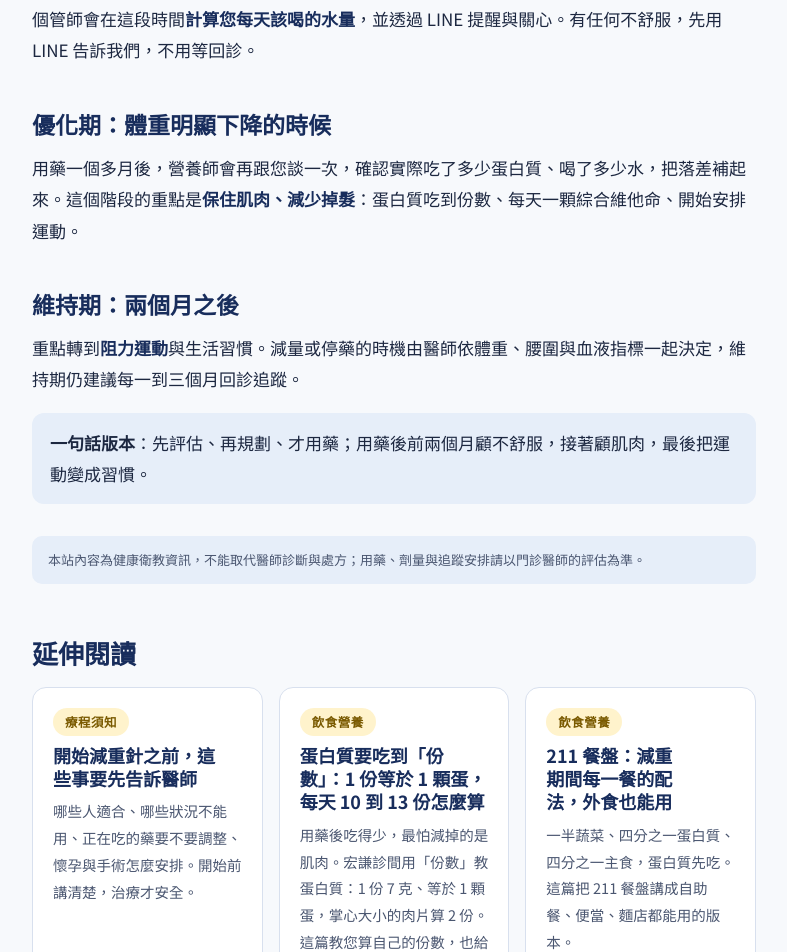
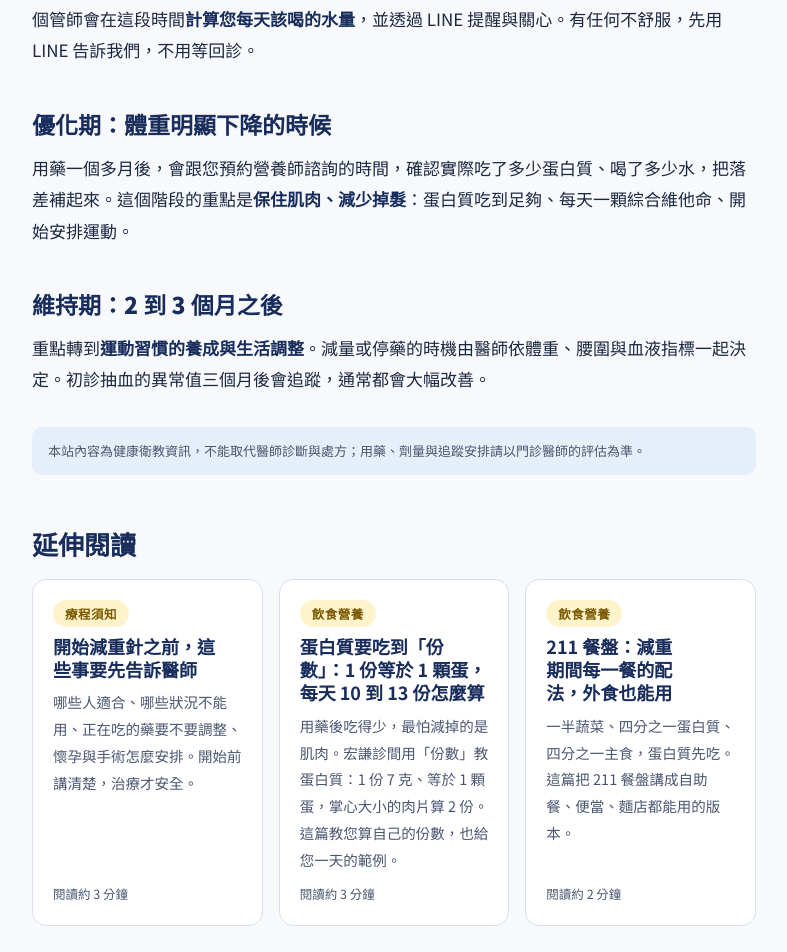
Before and after one commit to iwaly0310/slim, a website: page docs/articles/how-treatment-works/index.html in a window 1280 px wide. Shown: the part 1324-2276 px from the top of the page, without its empty margins (246-1033 px from the left). Drawn offline with Linux system fonts and the light colour scheme.

Commit message:
療程流程：修訂優化期與維持期段落，移除一句話版本
Co-Authored-By: Claude Fable 5.1 <noreply@anthropic.com>

```diff
--- a/docs/articles/how-treatment-works/index.html
+++ b/docs/articles/how-treatment-works/index.html
@@ -68,10 +68,9 @@
 <p>藥物從低劑量開始，依身體反應逐步調整。這段時間最常見的是噁心、胃脹、便祕與注射部位反應，大多數在一到兩週內緩解，處理方式請看<a href="/during/">不適照護</a>那一區。</p>
 <p>個管師會在這段時間<strong>計算您每天該喝的水量</strong>，並透過 LINE 提醒與關心。有任何不舒服，先用 LINE 告訴我們，不用等回診。</p>
 <h2>優化期：體重明顯下降的時候</h2>
-<p>用藥一個多月後，營養師會再跟您談一次，確認實際吃了多少蛋白質、喝了多少水，把落差補起來。這個階段的重點是<strong>保住肌肉、減少掉髮</strong>：蛋白質吃到份數、每天一顆綜合維他命、開始安排運動。</p>
-<h2>維持期：兩個月之後</h2>
-<p>重點轉到<strong>阻力運動</strong>與生活習慣。減量或停藥的時機由醫師依體重、腰圍與血液指標一起決定，維持期仍建議每一到三個月回診追蹤。</p>
-<div class="callout"><b>一句話版本</b>：先評估、再規劃、才用藥；用藥後前兩個月顧不舒服，接著顧肌肉，最後把運動變成習慣。</div>
+<p>用藥一個多月後，會跟您預約營養師諮詢的時間，確認實際吃了多少蛋白質、喝了多少水，把落差補起來。這個階段的重點是<strong>保住肌肉、減少掉髮</strong>：蛋白質吃到足夠、每天一顆綜合維他命、開始安排運動。</p>
+<h2>維持期：2 到 3 個月之後</h2>
+<p>重點轉到<strong>運動習慣的養成與生活調整</strong>。減量或停藥的時機由醫師依體重、腰圍與血液指標一起決定。初診抽血的異常值三個月後會追蹤，通常都會大幅改善。</p>
 </div>
   <div class="post-note">本站內容為健康衛教資訊，不能取代醫師診斷與處方；用藥、劑量與追蹤安排請以門診醫師的評估為準。</div>
 </article>
```
Also changed, not shown: content/articles/how-treatment-works.md (+3 -5 lines).
